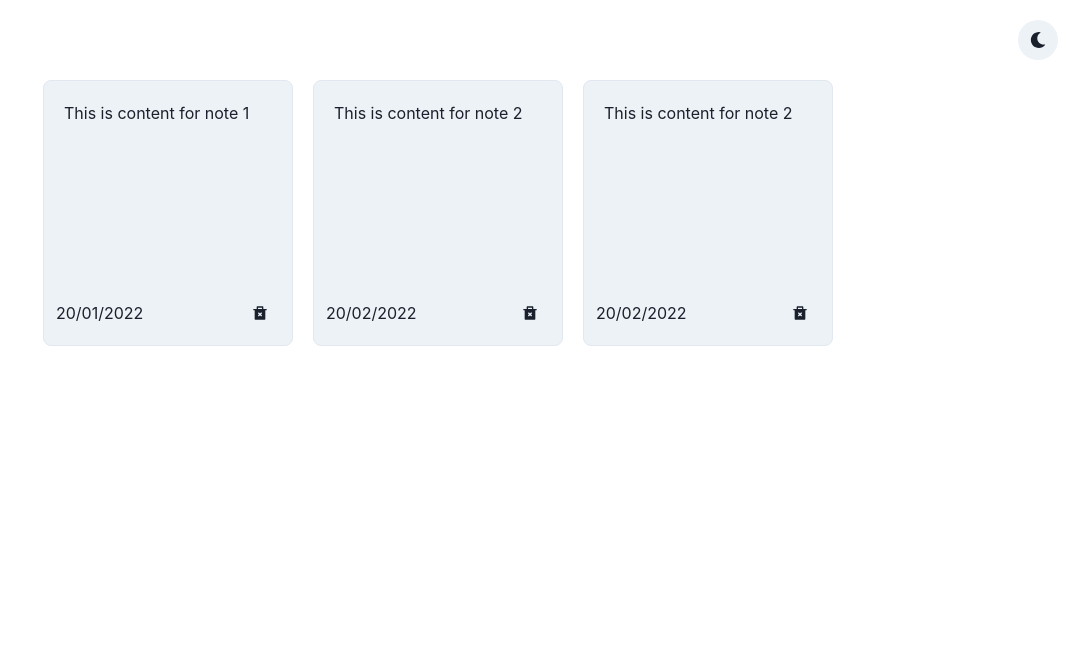
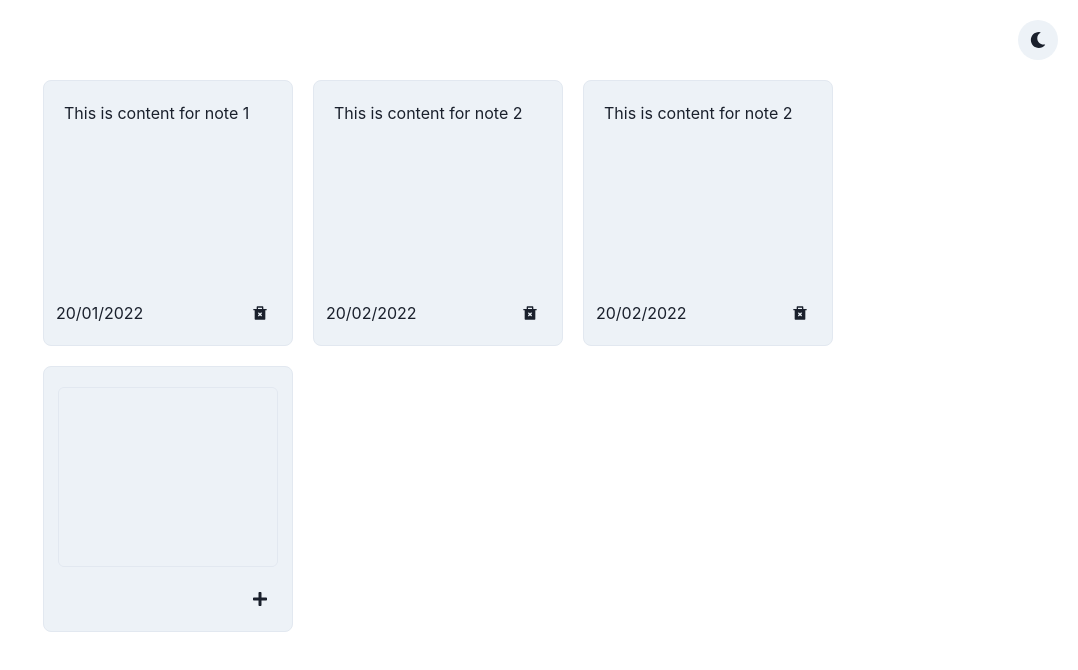
Before and after one commit to shoaibiqbal0/react-notes-app, a React (Create React App) app: page / in a window 1280 px wide. Shown: the top 670 px of the page, without its empty margins (202-1280 px from the left). Built offline with nearby package versions, Linux system fonts and the light colour scheme.

Commit message:
Added input note component

```diff
--- /dev/null
+++ b/src/components/AddNote.jsx
@@ -0,0 +1,36 @@
+import {
+  Box,
+  HStack,
+  IconButton,
+  Spacer,
+  Text,
+  Textarea,
+  useColorModeValue,
+  VStack,
+} from "@chakra-ui/react";
+import React from "react";
+import { FaPlus } from "react-icons/fa";
+
+const AddNote = (props) => {
+  return (
+    <Box
+      bg={useColorModeValue("gray.100", "blue.900")}
+      minW="250px"
+      borderWidth="1px"
+      overflow="hidden"
+      borderRadius="lg"
+    >
+      {/* Note Content */}
+      <VStack>
+        <Textarea mt="5" minH="180px" maxW="220px" resize="none" />
+      </VStack>
+      {/* Note Footer */}
+      <HStack p="3">
+        <Spacer />
+        <IconButton isRound="true" bg="transparent" icon={<FaPlus />} />
+      </HStack>
+    </Box>
+  );
+};
+
+export default AddNote;
--- a/src/components/NotesList.jsx
+++ b/src/components/NotesList.jsx
@@ -1,5 +1,6 @@
 import { Flex, SimpleGrid } from "@chakra-ui/react";
 import React, { useState } from "react";
+import AddNote from "./AddNote";
 import Note from "./Note";
 
 const NotesList = () => {
@@ -14,6 +15,7 @@ const NotesList = () => {
         {notes.map((note, index) => {
           return <Note key={index} date={note.date} content={note.content} />;
         })}
+        <AddNote />
       </SimpleGrid>
     </Flex>
   );
```
